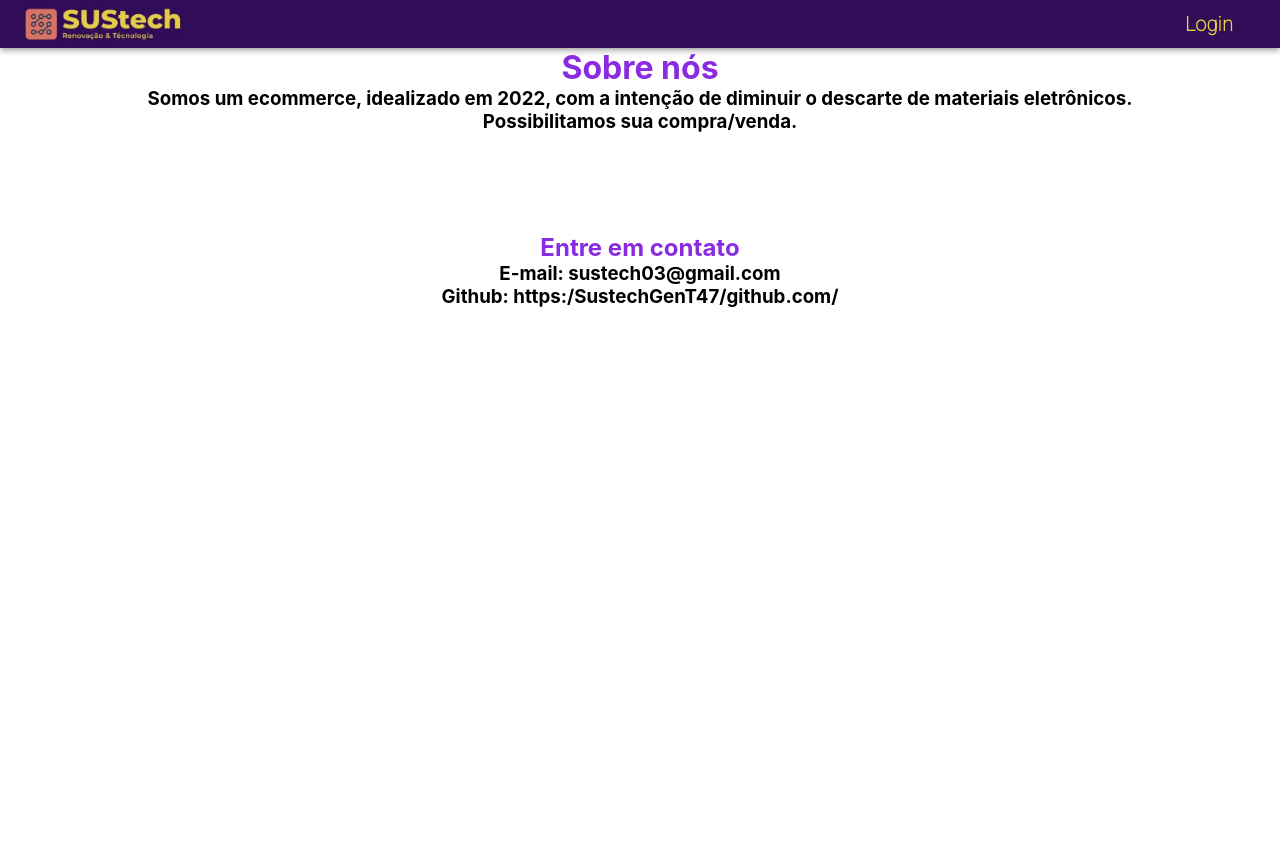
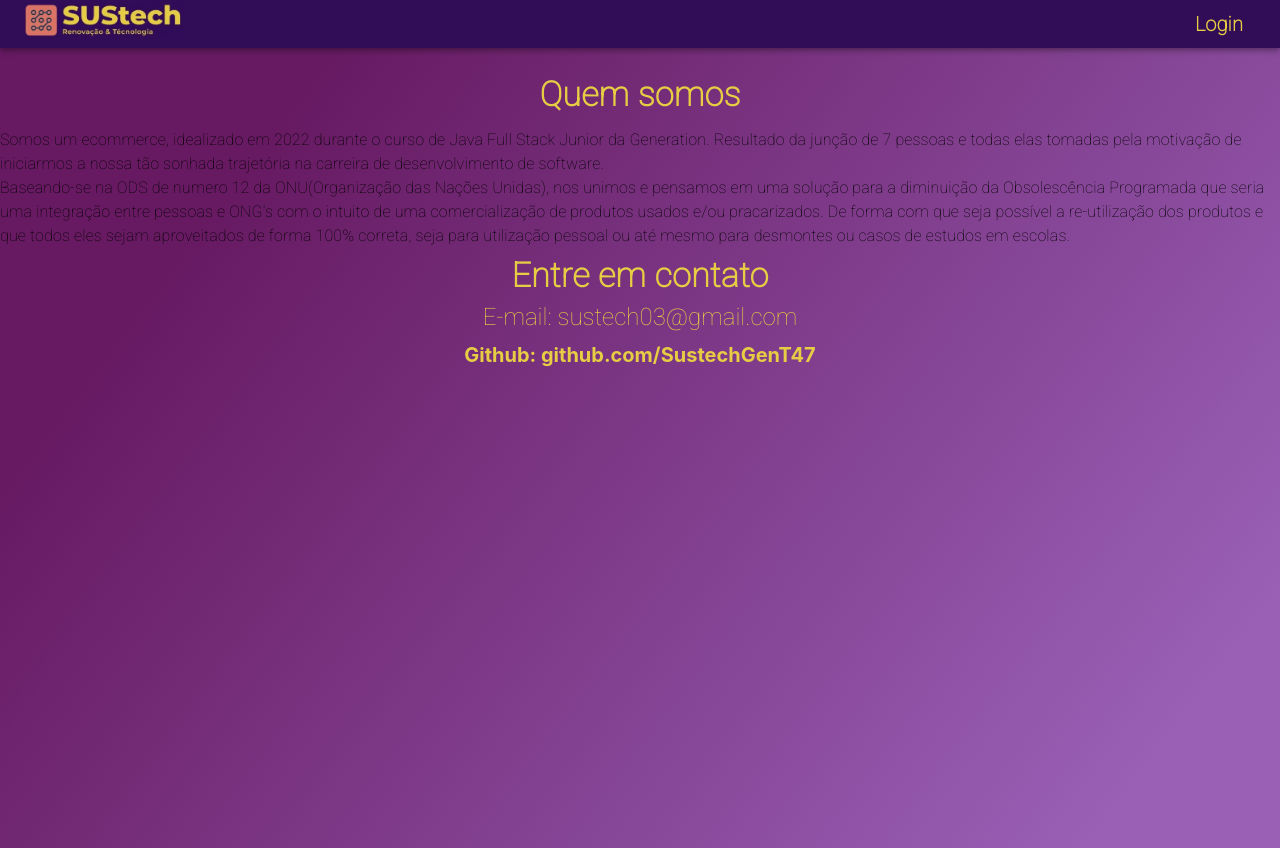
Before and after one commit to SustechGenT47/FrontEnds, a React (Create React App) app: page /contato in a window 1280 px wide. Built offline with nearby package versions, Linux system fonts and the light colour scheme.

Commit message:
Adicionando o começo do Sobre

```diff
--- a/package.json
+++ b/package.json
@@ -19,6 +19,7 @@
     "@types/react-dom": "^17.0.11",
     "@types/redux": "3.6.0",
     "axios": "^0.27.2",
+    "components": "^0.1.0",
     "react": "^17.0.2",
     "react-dom": "^17.0.2",
     "react-elastic-carousel": "^0.11.5",
@@ -27,6 +28,7 @@
     "react-scripts": "5.0.0",
     "react-toastify": "^8.0.3",
     "react-use-localstorage": "^3.5.3",
+    "styled": "^1.0.0",
     "styled-components": "^5.3.5",
     "typescript": "^4.5.5",
     "use-local-storage": "^2.3.6",
--- a/src/App.css
+++ b/src/App.css
@@ -1,6 +1,13 @@
 .App {
   text-align: center;
   font-family: 'Roboto', sans-serif;
+}
+
+.background{
+  background: linear-gradient(127deg,  #671a62 18%, #9960b6 90%)!important;
+
+  width: 100vw;
+  min-height: calc(100vh - 1px);
 }
 
 .App-logo {
--- a/src/App.tsx
+++ b/src/App.tsx
@@ -24,7 +24,7 @@ function App() {
       <ToastContainer/>
     <Router>
     <Navbar />
-    <div style={{ minHeight: '100vh' }}>
+    <div style={{ minHeight: '100vh'}} className = 'background'>
       <Routes>
       <Route path="/" element={<Home />} />
       <Route path="/login" element={<Login />} />
--- a/src/components/carousel/CarouselComponent.css
+++ b/src/components/carousel/CarouselComponent.css
@@ -1,5 +1,6 @@
 img {
-    width: 1246px;
-    height: 500px;
+    width: 1000vh;
+    height: 75vh;
     object-fit: cover;
+    margin-top: 10vh;
 }
--- a/src/components/carousel/CarouselComponent.tsx
+++ b/src/components/carousel/CarouselComponent.tsx
@@ -1,13 +1,13 @@
 import React from 'react';
 import CaroulselElastic from 'react-elastic-carousel';
+import { useHref } from 'react-router-dom';
 import './CarouselComponent.css'
-
-
 
 function CarouselComponent() {
     var items = [
         { img: "https://i.blogs.es/79f36c/portada-analisis-trailer-arcane-league-of-legends/1366_2000.jpeg" },
         { img: "https://cdn1.dotesports.com/wp-content/uploads/sites/3/2021/09/26143317/LUkXhMag.jpeg" }
+
         // { img: { arcane } } //
     ]
 
@@ -19,6 +19,7 @@ function CarouselComponent() {
                         <img src={item.img} alt="Item" />
                     </>
                 ))
+
             }
         </CaroulselElastic>
     )
--- a/src/components/categorias/cadastroCategoria/CadastroCategoria.css
+++ b/src/components/categorias/cadastroCategoria/CadastroCategoria.css
@@ -1,21 +1,25 @@
 .card{
     background: linear-gradient(36deg,  #ffffff 1%, #671a62 78%)!important;
+    border-style: solid 10px #ffffff!important;
 }
 
-.form{
-    width: 270px;
+.formCategoria{
+    width: 100%;
+
+
 }
 
-.form-input{
-    width: 100%;
+.form.label{
+  color: red;
 }
+
 
 .MuiFormLabel-root{
     color: #FFFFFF;
 }
 
 .background{
-    background: linear-gradient(127deg,  #671a62 18%, #00008b 90%)!important;
+    background: linear-gradient(127deg,  #671a62 18%, #9960b6 90%)!important;
 
     width: 100vw;
     min-height: calc(100vh - 1px);
--- a/src/components/categorias/cadastroCategoria/CadastroCategoria.tsx
+++ b/src/components/categorias/cadastroCategoria/CadastroCategoria.tsx
@@ -107,19 +107,19 @@ function CadastroCategoria(){
 
         <Box display="flex" justifyContent="center" alignItems="center" height="80vh">
           <Box className="card" width={340} height="50vh" borderRadius={5}
-                marginTop={12} display="flex" justifyContent="center" alignItems="center">
+                marginTop={15} display="flex" justifyContent="center" alignItems="center">
             <Box>
-              <Typography className='text-focus-in title' variant="h4" align="center">
-               Cadastro de categoria
+              <Typography className='text-focus-in title' variant="h3" align="center">
+               Cadastro de Categoria
               </Typography>
 
-              <form className='form'>
-                <Box marginY={4}>
+              <form className='formCategoria'>
+                <Box marginY={4} >
                 <TextField value = {categoria.tipo} onChange={(e:ChangeEvent<HTMLInputElement>) => updatedCategoria(e)} id = 'tipo' label = 'Tipo' variant = 'outlined' name = 'tipo' className="input"/>
                 </Box>
 
                 <Box marginY={4}>
-                <TextField value = {categoria.palavraChave} onChange={(e:ChangeEvent<HTMLInputElement>) => updatedCategoria(e)} id = 'palavraChave' label = 'PalavraChave' variant = 'outlined' name = 'palavraChave' className="input"/>
+                <TextField value = {categoria.palavraChave} onChange={(e:ChangeEvent<HTMLInputElement>) => updatedCategoria(e)} id = 'palavraChave' label = 'Palavra Chave' variant = 'outlined' name = 'palavraChave' className="input"/>
                 </Box>
 
                 <Button type = 'submit' variant = 'contained' className="botao">
--- a/src/components/estaticos/navbar/Navbar.css
+++ b/src/components/estaticos/navbar/Navbar.css
@@ -3,7 +3,6 @@
     text-decoration: none!important;
 }
 .tituloNavbar{
-    margin-right: 10px!important;
     color: #e7cd44!important;
     font-weight: bold!important;
     padding: 5px;
@@ -17,8 +16,6 @@ color: #ff0084!important;
 
 .tituloNavbar:hover{
     color: #671a62;
-
-
 }
 
 .logout{
@@ -29,9 +26,11 @@ color: #ff0084!important;
 
   }
 
-.img{
+.img2{
     width: 20vh!important;
-    height: 15%!important;
+    height: 10%!important;
+    margin:0 auto;
+
 }
 
 .flexContainer{
--- a/src/components/estaticos/navbar/Navbar.tsx
+++ b/src/components/estaticos/navbar/Navbar.tsx
@@ -48,8 +48,8 @@ function Navbar() {
             <Grid className = 'containerImagem' item xs={4} >
                 <Box className='cursor'>
                     <Link to="/home" className="text-decorator-none">
-                        <Typography variant="h5">
-                            <img className = 'img' src={logo_sustech} alt="" />
+                        <Typography>
+                            <img className = 'img2' src={logo_sustech} alt="" />
                         </Typography>
                     </Link>
                 </Box>
@@ -95,6 +95,14 @@ function Navbar() {
                 </Link>
             </Box>
 
+            <Box mx={1} className='cursor ' >
+                <Link to="/contato" className="text-decorator-none">
+                    <Typography variant="h6" className="tituloNavbar">
+                        Sobre nós
+                    </Typography>
+                </Link>
+            </Box>
+
             <Grid item xs={4} >
             <Box mx={1} className='cursor logout' onClick={goLogout}>
                 <Typography variant="h6" className="tituloNavbar" >
@@ -114,7 +122,7 @@ function Navbar() {
                 <Box className='cursor'>
                     <Link to="/home" className="text-decorator-none">
                         <Typography variant="h5">
-                            <img className = 'img' src={logo_sustech} alt="" />
+                            <img className = 'img2' src={logo_sustech} alt="" />
                         </Typography>
                     </Link>
                 </Box>
--- a/src/paginas/contato/Contato.css
+++ b/src/paginas/contato/Contato.css
@@ -1,16 +1,20 @@
 .titulo{
-    color:blueviolet;
+    color:#e7cd44;
     text-align: center;
+    font-weight: bold!important;
+    padding-top: 2%!important;
+    padding-bottom: 1%!important;
 }
-.img{
-width: 500px;
-height: 500px;
-display: block;
-margin:0 auto;
+
+.contato{
+    text-align: center!important;
+    font-weight: bold;
+    color: #e7cd44;
+
 }
-.pad{
-    padding: 100px;
+
+.contatoLink{
+    align-items: center;
+    font-size: 20px;
+    color: #e7cd44;
 }
-.center{
-    text-align: center;
-}
--- a/src/paginas/contato/Contato.tsx
+++ b/src/paginas/contato/Contato.tsx
@@ -1,24 +1,48 @@
+import { Box, Grid, Typography } from '@material-ui/core';
 import React from 'react';
+import { useSelector } from 'react-redux';
+import { Link } from 'react-router-dom';
+import { TokenState } from '../../Store/tokens/TokensReducer';
 import './Contato.css';
 
 function Contato() {
+
+    const token = useSelector<TokenState, TokenState["tokens"]>(
+        (state) => state.tokens
+    );
+
     return (
         <>
-            <div>
-                <h1 className='titulo' >Sobre nós</h1>
-                <h3 className='center'>Somos um ecommerce, idealizado em 2022, com a intenção de diminuir o descarte de materiais eletrônicos.
-                    <p></p>Possibilitamos sua compra/venda.
-                </h3>
-            </div>
-            <div className='pad'>
-                <h2 className='titulo'>Entre em contato</h2>
-                <h3 className='center'>
-                    E-mail: sustech03@gmail.com
-                    <p></p>
-                    Github: https:/SustechGenT47/github.com/
-                </h3>
-            </div>
+            <Grid item xs = {12}>
+                <Grid container justifyContent="center" alignItems="center">
+                    <Box>
+                    <Typography variant = 'h4' className='titulo'>Quem somos</Typography>
+                        <Typography className = 'texto1'>Somos um ecommerce, idealizado em 2022 durante o curso de Java Full Stack Junior da Generation. Resultado da junção de 7 pessoas e todas elas tomadas pela motivação de iniciarmos a nossa tão sonhada trajetória na carreira de desenvolvimento de software.
+                        </Typography>
+
+                        <Typography>
+                            Baseando-se na ODS de numero 12 da ONU(Organização das Nações Unidas), nos unimos e pensamos em uma solução para a diminuição da Obsolescência Programada que seria uma integração entre pessoas e ONG's com o intuito de uma comercialização de produtos usados e/ou pracarizados. De forma com que seja possível a re-utilização dos produtos e que todos eles sejam aproveitados de forma 100% correta, seja para utilização pessoal ou até mesmo para desmontes ou casos de estudos em escolas.
+                        </Typography>
+                    </Box>
+                    <Box display="flex" alignItems="center" flexDirection= "column" justifyContent="center">
+                        <Typography variant = 'h4' className='titulo'>Entre em contato</Typography>
+
+                        <Typography className = 'contato' variant = 'h5' style={{"marginBottom":"10px"}}>E-mail: sustech03@gmail.com</Typography>
+                        <a className = 'contatoLink contato' href="https://github.com/SustechGenT47" target="_blank">Github: github.com/SustechGenT47</a>
+
+
+                    </Box>
+
+                </Grid>
+
+                <Grid>
+
+
+                </Grid>
+
+            </Grid>
         </>
+
     );
 }
 
--- a/src/paginas/home/Home.tsx
+++ b/src/paginas/home/Home.tsx
@@ -13,7 +13,7 @@ function Home(){
 
     return (
         <>
-            <Grid container direction="row" justifyContent="center" alignItems="center" style={{ backgroundColor: "white" }}>
+            <Grid container direction="row" justifyContent="center" alignItems="center" >
              <CarouselComponent />
 
              <Grid xs={6}>
@@ -21,7 +21,7 @@ function Home(){
                         <Box marginRight={1}>
 
                         </Box>
-                        <Link to="/listaProdutos" className='text-decorator-none'>
+                        <Link to="/listarProdutos" className='text-decorator-none'>
                         <Button variant="outlined" className='botao'>Ver Produtos</Button>
                         </Link>
                     </Box>
```
Also changed, not shown: 1 other file (tests, documents, lock files or other folders).
